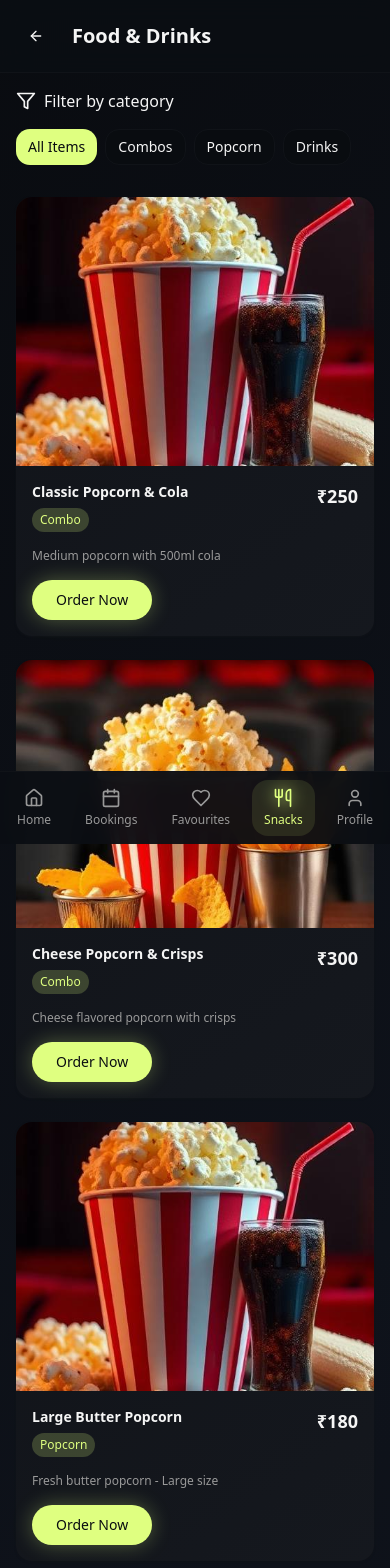
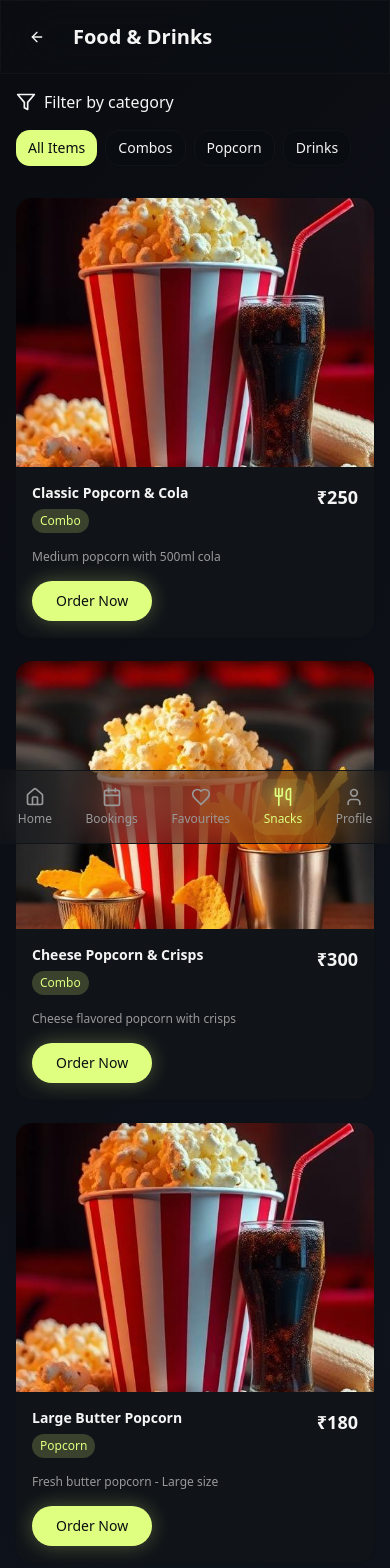
Before and after one commit to NightCrawler909/cinema-neon-verse, a React (Vite) app: page /food-drinks in a window 390 px wide. Shown: the top 1568 px of the page. Built offline with nearby package versions, Linux system fonts and the light colour scheme.

Commit message:
Add Glassmorphism Effect to Website

```diff
--- a/src/components/BottomNavigation.tsx
+++ b/src/components/BottomNavigation.tsx
@@ -15,7 +15,7 @@ export function BottomNavigation() {
 
   return (
     <div className="fixed bottom-0 left-0 right-0 z-50 lg:hidden">
-      <div className="bg-cinema-sidebar/95 backdrop-blur-md border-t border-cinema-card">
+      <div className="glass-strong border-t border-cinema-card">
         <div className="flex items-center justify-around py-2">
           {navigationItems.map((item) => {
             const isActive = location.pathname === item.path;
--- a/src/components/CenterPanel.tsx
+++ b/src/components/CenterPanel.tsx
@@ -54,7 +54,7 @@ export function CenterPanel({ theme, toggleTheme }: {
           <Search className="absolute left-4 top-1/2 transform -translate-y-1/2 text-cinema-text-muted w-5 h-5" />
           <Input
             placeholder="Type to Search..."
-            className="w-full sm:w-80 lg:w-96 xl:w-[500px] bg-cinema-card border-0 pl-12 h-12 rounded-xl text-cinema-text placeholder:text-cinema-text-muted"
+            className="w-full sm:w-80 lg:w-96 xl:w-[500px] glass-card border-0 pl-12 h-12 rounded-xl text-cinema-text placeholder:text-cinema-text-muted"
           />
         </div>
 
@@ -120,7 +120,7 @@ export function CenterPanel({ theme, toggleTheme }: {
         {movies.map((movie) => (
           <div
             key={movie.id}
-            className="bg-gradient-card rounded-2xl overflow-hidden shadow-card hover:shadow-glow transition-all duration-300 hover:scale-105 cursor-pointer"
+            className="glass-card rounded-2xl overflow-hidden shadow-card hover:shadow-glow transition-all duration-300 hover:scale-105 cursor-pointer"
           >
             <div className="aspect-[3/4] bg-cinema-card relative">
               <img
--- a/src/components/CinemaSidebar.tsx
+++ b/src/components/CinemaSidebar.tsx
@@ -21,7 +21,7 @@ export function CinemaSidebar({ theme, toggleTheme }: {
   const location = useLocation();
 
   return (
-    <div className="h-screen bg-cinema-sidebar p-6 flex flex-col transition-all duration-300 ease-in-out w-80 flex-shrink-0">
+    <div className="h-screen glass-sidebar p-6 flex flex-col transition-all duration-300 ease-in-out w-80 flex-shrink-0">
       {/* Header with Logo */}
       <div className="flex items-center justify-between mb-8">
         <div className="flex items-center gap-3">
@@ -36,7 +36,7 @@ export function CinemaSidebar({ theme, toggleTheme }: {
 
       {/* User Profile Card */}
       <SignedIn>
-        <div className="bg-gradient-card rounded-2xl p-4 mb-8 shadow-card">
+        <div className="glass-card rounded-2xl p-4 mb-8 shadow-card">
           <div className="flex items-center gap-3 mb-4">
             <Avatar className="w-12 h-12 flex-shrink-0">
               <AvatarImage src={user?.imageUrl} />
@@ -70,7 +70,7 @@ export function CinemaSidebar({ theme, toggleTheme }: {
       </SignedIn>
 
       <SignedOut>
-        <div className="bg-gradient-card rounded-2xl p-4 mb-8 shadow-card">
+        <div className="glass-card rounded-2xl p-4 mb-8 shadow-card">
           <div className="flex items-center gap-3 mb-4">
             <Avatar className="w-12 h-12 flex-shrink-0">
               <AvatarFallback className="bg-neon-green text-cinema-dark">
--- a/src/index.css
+++ b/src/index.css
@@ -56,6 +56,12 @@ All colors MUST be HSL.
     --shadow-neon: 0 0 20px hsl(75 100% 75% / 0.3);
     --shadow-card: 0 8px 32px hsl(220 27% 5% / 0.5);
     --shadow-glow: 0 0 40px hsl(75 100% 75% / 0.2);
+
+    /* Glassmorphism */
+    --glass-bg: hsla(220, 20%, 8%, 0.15);
+    --glass-border: hsla(0, 0%, 100%, 0.1);
+    --glass-sidebar: hsla(220, 25%, 6%, 0.2);
+    --glass-card: hsla(220, 20%, 8%, 0.2);
 
     --radius: 1rem;
 
@@ -118,6 +124,12 @@ All colors MUST be HSL.
     --shadow-neon: 0 0 20px hsl(75 100% 45% / 0.3);
     --shadow-card: 0 8px 32px hsl(220 15% 85% / 0.3);
     --shadow-glow: 0 0 40px hsl(75 100% 45% / 0.2);
+
+    /* Glassmorphism for light theme */
+    --glass-bg: hsla(0, 0%, 100%, 0.15);
+    --glass-border: hsla(220, 15%, 15%, 0.1);
+    --glass-sidebar: hsla(220, 15%, 98%, 0.2);
+    --glass-card: hsla(0, 0%, 100%, 0.2);
   }
 
   .dark {
@@ -167,4 +179,33 @@ All colors MUST be HSL.
   body {
     @apply bg-background text-foreground;
   }
+
+  /* Glassmorphism utility classes */
+  .glass {
+    background: var(--glass-bg);
+    backdrop-filter: blur(20px);
+    -webkit-backdrop-filter: blur(20px);
+    border: 1px solid var(--glass-border);
+  }
+
+  .glass-sidebar {
+    background: var(--glass-sidebar);
+    backdrop-filter: blur(25px);
+    -webkit-backdrop-filter: blur(25px);
+    border: 1px solid var(--glass-border);
+  }
+
+  .glass-card {
+    background: var(--glass-card);
+    backdrop-filter: blur(15px);
+    -webkit-backdrop-filter: blur(15px);
+    border: 1px solid var(--glass-border);
+  }
+
+  .glass-strong {
+    background: hsla(220, 20%, 8%, 0.3);
+    backdrop-filter: blur(30px);
+    -webkit-backdrop-filter: blur(30px);
+    border: 1px solid var(--glass-border);
+  }
 }
--- a/src/pages/Favourites.tsx
+++ b/src/pages/Favourites.tsx
@@ -49,7 +49,7 @@ const Favourites = () => {
   return (
     <div className="min-h-screen bg-gradient-main pb-20 lg:pb-0">
       {/* Header */}
-      <div className="sticky top-0 z-10 bg-cinema-sidebar/80 backdrop-blur-md border-b border-cinema-card">
+      <div className="sticky top-0 z-10 glass-strong border-b border-cinema-card">
         <div className="flex items-center gap-4 p-4 lg:p-6">
           <Link to="/">
             <Button variant="ghost" size="icon" className="text-cinema-text hover:bg-cinema-card">
@@ -64,7 +64,7 @@ const Favourites = () => {
         {favouriteMovies.length > 0 ? (
           <div className="grid grid-cols-1 sm:grid-cols-2 lg:grid-cols-3 xl:grid-cols-4 gap-6">
             {favouriteMovies.map((movie) => (
-              <Card key={movie.id} className="bg-gradient-card border-0 shadow-card hover:shadow-glow transition-all duration-300 group">
+              <Card key={movie.id} className="glass-card border-0 shadow-card hover:shadow-glow transition-all duration-300 group">
                 <CardContent className="p-0">
                   <div className="relative aspect-[3/4] bg-cinema-card rounded-t-lg overflow-hidden">
                     <img
--- a/src/pages/FoodAndDrinks.tsx
+++ b/src/pages/FoodAndDrinks.tsx
@@ -91,7 +91,7 @@ const FoodAndDrinks = () => {
   return (
     <div className="min-h-screen bg-gradient-main pb-20 lg:pb-0">
       {/* Header */}
-      <div className="sticky top-0 z-10 bg-cinema-sidebar/80 backdrop-blur-md border-b border-cinema-card">
+      <div className="sticky top-0 z-10 glass-strong border-b border-cinema-card">
         <div className="flex items-center gap-4 p-4 lg:p-6">
           <Link to="/">
             <Button variant="ghost" size="icon" className="text-cinema-text hover:bg-cinema-card">
@@ -132,7 +132,7 @@ const FoodAndDrinks = () => {
         {/* Food Items Grid */}
         <div className="grid grid-cols-1 sm:grid-cols-2 lg:grid-cols-3 gap-6">
           {filteredItems.map((item) => (
-            <Card key={item.id} className="bg-gradient-card border-0 shadow-card hover:shadow-glow transition-all duration-300 group">
+            <Card key={item.id} className="glass-card border-0 shadow-card hover:shadow-glow transition-all duration-300 group">
               <CardContent className="p-0">
                 <div className="aspect-[4/3] bg-cinema-card rounded-t-lg overflow-hidden">
                   <img
@@ -204,7 +204,7 @@ const FoodAndDrinks = () => {
         {/* Cart Summary */}
         {Object.keys(cart).length > 0 && (
           <div className="fixed bottom-20 lg:bottom-6 left-4 right-4 lg:left-auto lg:right-6 lg:w-80">
-            <Card className="bg-gradient-card border-0 shadow-glow">
+            <Card className="glass-card border-0 shadow-glow">
               <CardContent className="p-4">
                 <div className="flex items-center justify-between mb-2">
                   <span className="font-semibold text-cinema-text">Cart Total</span>
--- a/src/pages/MyBookings.tsx
+++ b/src/pages/MyBookings.tsx
@@ -47,7 +47,7 @@ const MyBookings = () => {
   return (
     <div className="min-h-screen bg-gradient-main pb-20 lg:pb-0">
       {/* Header */}
-      <div className="sticky top-0 z-10 bg-cinema-sidebar/80 backdrop-blur-md border-b border-cinema-card">
+      <div className="sticky top-0 z-10 glass-strong border-b border-cinema-card">
         <div className="flex items-center gap-4 p-4 lg:p-6">
           <Link to="/">
             <Button variant="ghost" size="icon" className="text-cinema-text hover:bg-cinema-card">
@@ -64,7 +64,7 @@ const MyBookings = () => {
           <h2 className="text-lg lg:text-xl font-semibold text-cinema-text mb-4">Upcoming Shows</h2>
           <div className="space-y-4">
             {upcomingBookings.map((booking) => (
-              <Card key={booking.id} className="bg-gradient-card border-0 shadow-card">
+              <Card key={booking.id} className="glass-card border-0 shadow-card">
                 <CardContent className="p-4 lg:p-6">
                   <div className="flex gap-4">
                     <div className="w-16 h-20 lg:w-20 lg:h-24 rounded-lg overflow-hidden flex-shrink-0">
@@ -128,7 +128,7 @@ const MyBookings = () => {
           <h2 className="text-lg lg:text-xl font-semibold text-cinema-text mb-4">Past Shows</h2>
           <div className="space-y-4">
             {pastBookings.map((booking) => (
-              <Card key={booking.id} className="bg-gradient-card border-0 shadow-card opacity-75">
+              <Card key={booking.id} className="glass-card border-0 shadow-card opacity-75">
                 <CardContent className="p-4 lg:p-6">
                   <div className="flex gap-4">
                     <div className="w-16 h-20 lg:w-20 lg:h-24 rounded-lg overflow-hidden flex-shrink-0">
--- a/tailwind.config.ts
+++ b/tailwind.config.ts
@@ -73,6 +73,12 @@ export default {
 				neon: {
 					'green': 'hsl(var(--neon-green))',
 					'green-glow': 'hsl(var(--neon-green-glow))'
+				},
+				glass: {
+					'bg': 'var(--glass-bg)',
+					'border': 'var(--glass-border)',
+					'sidebar': 'var(--glass-sidebar)',
+					'card': 'var(--glass-card)'
 				}
 			},
 			backgroundImage: {
```
Also changed, not shown: src/components/RightPanel.tsx (+5 -5 lines).
